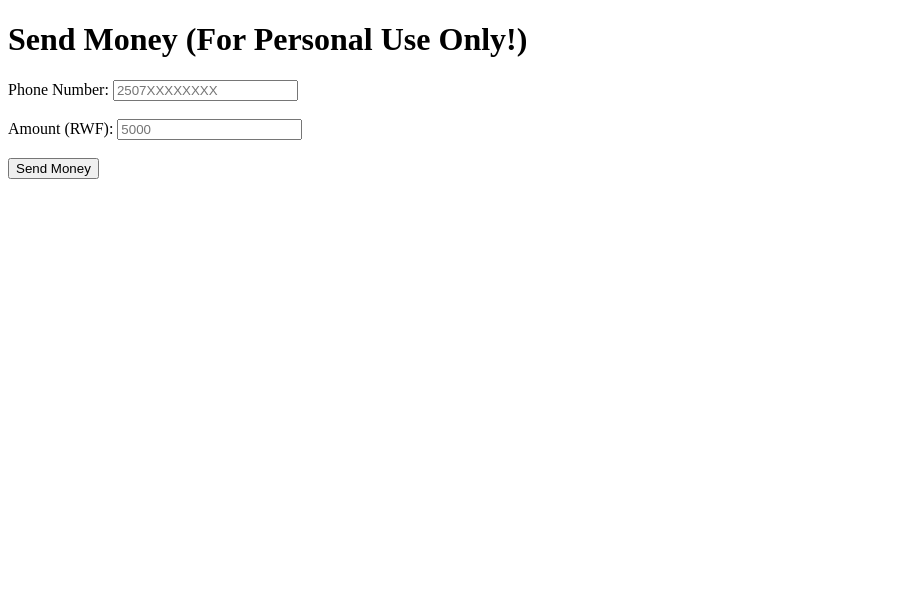
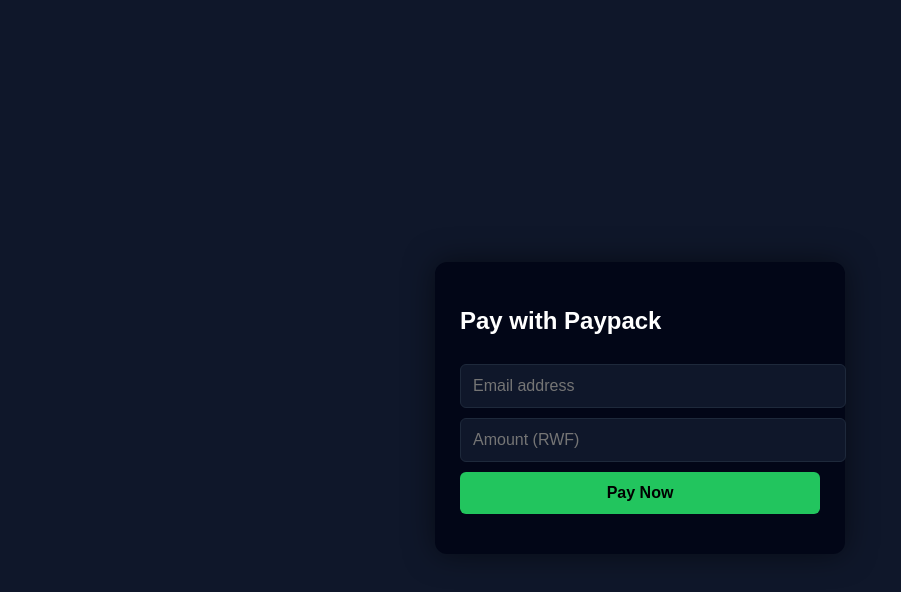
Before and after one commit to MKB-NEL/enclassictrip, a plain HTML site: page index.html in a window 1280 px wide. Shown: the whole page, without its empty margins (0-901 px from the left). Drawn offline with Linux system fonts and the light colour scheme.

Commit message:
Update index.html

```diff
--- a/index.html
+++ b/index.html
@@ -2,66 +2,110 @@
 <html lang="en">
 <head>
 <meta charset="UTF-8">
-    <title>Send Money via Paypack</title>
+<title>Paypack Payment</title>
+<style>
+    body {
+        font-family: Arial, sans-serif;
+        background: #0f172a;
+        color: #fff;
+        display: flex;
+        justify-content: center;
+        align-items: center;
+        height: 100vh;
+    }
+    .card {
+        background: #020617;
+        padding: 25px;
+        width: 360px;
+        border-radius: 12px;
+        box-shadow: 0 0 30px rgba(0,0,0,.5);
+    }
+    input, button {
+        width: 100%;
+        padding: 12px;
+        margin-top: 10px;
+        border-radius: 6px;
+        border: none;
+        font-size: 16px;
+    }
+    input {
+        background: #0f172a;
+        color: #fff;
+        border: 1px solid #1e293b;
+    }
+    button {
+        background: #22c55e;
+        cursor: pointer;
+        font-weight: bold;
+    }
+    button:disabled {
+        background: #64748b;
+    }
+    .status {
+        margin-top: 15px;
+        font-size: 14px;
+        white-space: pre-wrap;
+    }
+</style>
 </head>
+
 <body>
-    <h1>Send Money (For Personal Use Only!)</h1>
-    <form id="money-form">
-        <label>Phone Number:</label>
-        <input type="text" id="phone" placeholder="2507XXXXXXXX"><br><br>
-        <label>Amount (RWF):</label>
-        <input type="number" id="amount" placeholder="5000"><br><br>
-        <button type="submit">Send Money</button>
-    </form>
+<div class="card">
+    <h2>Pay with Paypack</h2>
 
-    <pre id="result"></pre>
+    <input id="email" placeholder="Email address">
+    <input id="amount" type="number" placeholder="Amount (RWF)">
+    <button onclick="startPayment()">Pay Now</button>
+
+    <div class="status" id="status"></div>
+</div>
 
 <script>
 const APP_ID = "754e0c04-e095-11f0-bc44-deadd43720af";
-        const APP_SECRET = "c1a2e6e99420fdd0a04f07df8580bb91da39a3ee5e6b4b0d3255bfef95601890afd80709";
 
-        async function getAccessToken() {
-            const res = await fetch('https://payments.paypack.rw/api/auth/agents/authorize', {
-                method: 'POST',
-                headers: { 'Content-Type': 'application/json' },
-                body: JSON.stringify({ client_id: APP_ID, client_secret: APP_SECRET })
-            });
-            const data = await res.json();
-            return data.access;
+async function startPayment() {
+    const email = document.getElementById("email").value;
+    const amount = document.getElementById("amount").value;
+    const status = document.getElementById("status");
+
+    if (!email || !amount || amount < 100) {
+        status.textContent = "❌ Enter valid email and amount";
+        return;
     }
 
-        async function sendMoney(phone, amount) {
-            const token = await getAccessToken();
-            const res = await fetch('https://payments.paypack.rw/api/transactions/send', {
-                method: 'POST',
+    status.textContent = "⏳ Creating checkout...";
+
+    try {
+        const res = await fetch("https://checkout.paypack.rw/api/checkouts/initiate", {
+            method: "POST",
             headers: {
-                    'Content-Type': 'application/json',
-                    'Authorization': `Bearer ${token}`
+                "Content-Type": "application/json",
+                "Accept": "application/json"
             },
             body: JSON.stringify({
-                    phone_number: phone,
-                    amount: amount,
                 app_id: APP_ID,
-                    currency: "RWF",
-                    reason: "Test Payment"
+                email: email,
+                items: [
+                    {
+                        name: "Service Payment",
+                        price: Number(amount),
+                        quantity: 1
+                    }
+                ]
             })
         });
+
         const data = await res.json();
-            return data;
+
+        if (data?.redirect_url) {
+            window.location.href = data.redirect_url;
+        } else {
+            status.textContent = JSON.stringify(data, null, 2);
         }
-
-        document.getElementById('money-form').addEventListener('submit', async (e) => {
-            e.preventDefault();
-            const phone = document.getElementById('phone').value;
-            const amount = document.getElementById('amount').value;
-
-            try {
-                const result = await sendMoney(phone, amount);
-                document.getElementById('result').textContent = JSON.stringify(result, null, 2);
     } catch (err) {
-                document.getElementById('result').textContent = "Error: " + err;
+        status.textContent = "❌ Network or Paypack error";
     }
-        });
+}
 </script>
 </body>
 </html>
```
Lines whose indentation alone changed are shown as unchanged.
